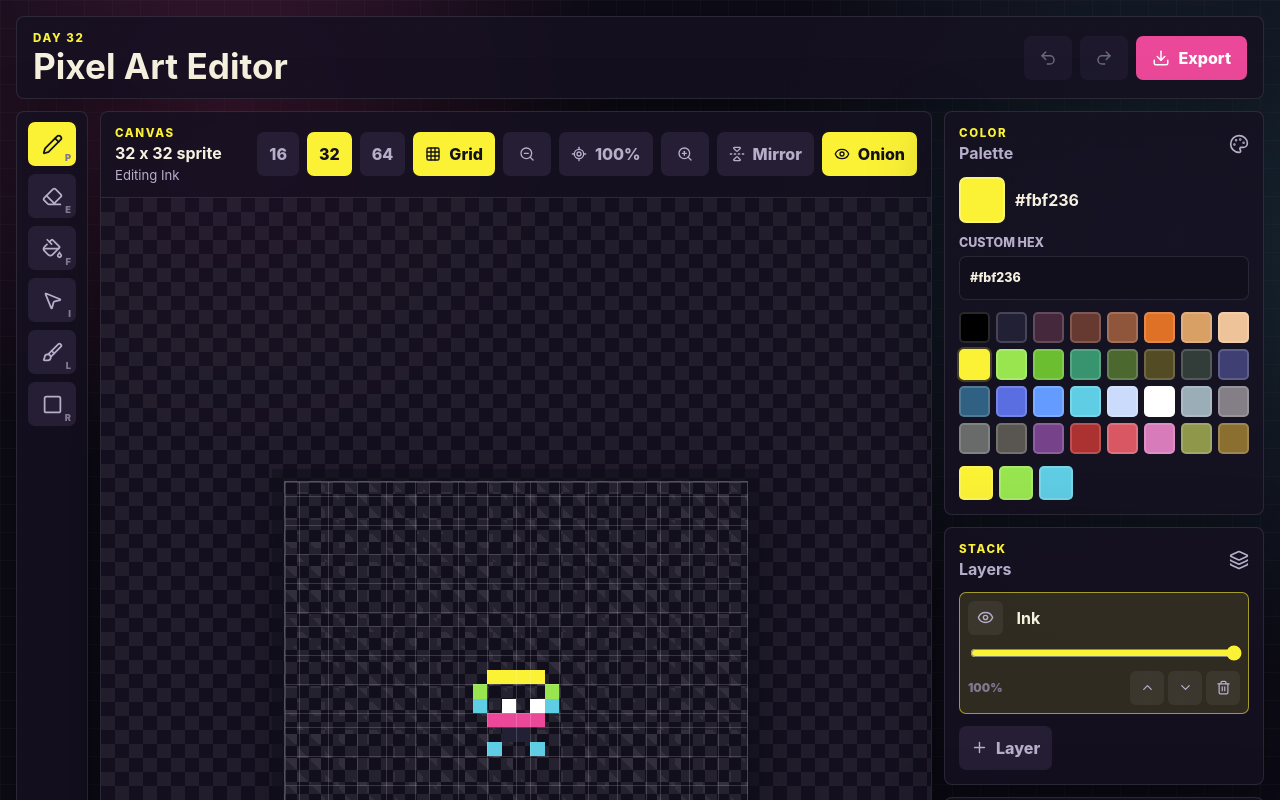
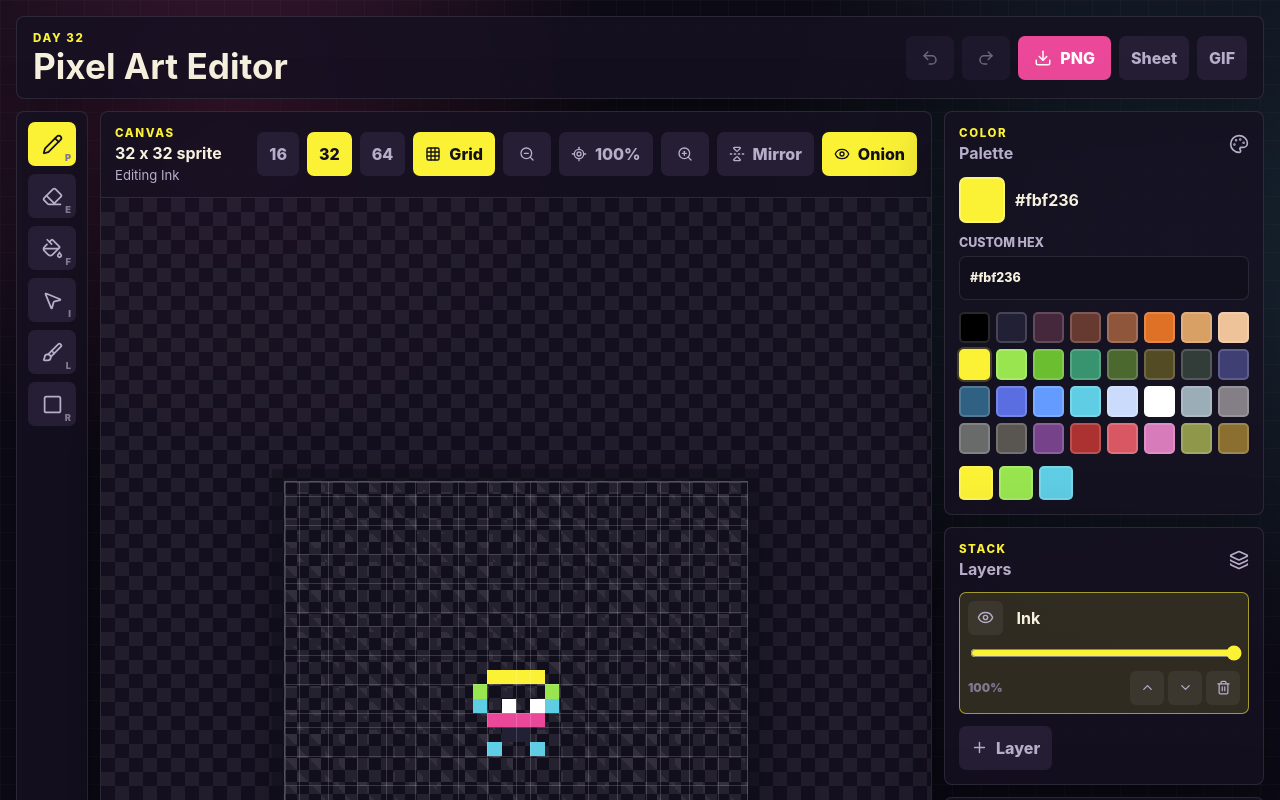
Before and after one commit to ShreeBohara/50-Days-of-Creative-Frontend, a React (Vite) app in the folder day-32-pixel-art-editor/: page / in a window 1280 px wide. Shown: the top 800 px of the page. Built offline with nearby package versions, Linux system fonts and the light colour scheme.

Commit message:
day-32: export — PNG, spritesheet, GIF downloads

```diff
--- a/day-32-pixel-art-editor/src/App.jsx
+++ b/day-32-pixel-art-editor/src/App.jsx
@@ -1,4 +1,5 @@
 import { useEffect, useMemo, useRef, useState } from 'react'
+import { GIFEncoder, applyPalette, quantize } from 'gifenc'
 import {
   Brush,
   ChevronDown,
@@ -316,6 +317,18 @@ function paintPixels(context, pixels, gridSize, opacity = 1) {
     context.fillRect(x * cellSize, y * cellSize, cellSize, cellSize)
   })
   context.restore()
+}
+
+function paintPixelsAtScale(context, pixels, gridSize, cellSize, offsetX = 0) {
+  context.imageSmoothingEnabled = false
+  pixels.forEach((color, index) => {
+    if (!color) return
+
+    const x = index % gridSize
+    const y = Math.floor(index / gridSize)
+    context.fillStyle = color
+    context.fillRect(offsetX + x * cellSize, y * cellSize, cellSize, cellSize)
+  })
 }
 
 function drawPixelCanvas(canvas, pixels, gridSize, showGrid, onionPixels = null) {
@@ -809,6 +822,82 @@ function App() {
     setPan({ x: 0, y: 0 })
   }
 
+  function createExportCanvas(frame, cellSize = 16) {
+    const exportCanvas = document.createElement('canvas')
+    exportCanvas.width = gridSize * cellSize
+    exportCanvas.height = gridSize * cellSize
+    const context = exportCanvas.getContext('2d')
+    context.clearRect(0, 0, exportCanvas.width, exportCanvas.height)
+    paintPixelsAtScale(context, composeLayers(frame, gridSize), gridSize, cellSize)
+    return exportCanvas
+  }
+
+  function downloadBlob(blob, filename) {
+    const url = URL.createObjectURL(blob)
+    const link = document.createElement('a')
+    link.href = url
+    link.download = filename
+    link.click()
+    URL.revokeObjectURL(url)
+  }
+
+  function savePng() {
+    createExportCanvas(currentFrame).toBlob((blob) => {
+      if (blob) downloadBlob(blob, `day-32-frame-${activeFrame + 1}.png`)
+    }, 'image/png')
+  }
+
+  function saveSpritesheet() {
+    const cellSize = 16
+    const frameSize = gridSize * cellSize
+    const sheetCanvas = document.createElement('canvas')
+    sheetCanvas.width = frameSize * frames.length
+    sheetCanvas.height = frameSize
+    const context = sheetCanvas.getContext('2d')
+
+    frames.forEach((frame, index) => {
+      paintPixelsAtScale(
+        context,
+        composeLayers(frame, gridSize),
+        gridSize,
+        cellSize,
+        index * frameSize,
+      )
+    })
+
+    sheetCanvas.toBlob((blob) => {
+      if (blob) downloadBlob(blob, 'day-32-spritesheet.png')
+    }, 'image/png')
+  }
+
+  function saveGif() {
+    const cellSize = gridSize === 64 ? 8 : 16
+    const gif = GIFEncoder()
+
+    frames.forEach((frame) => {
+      const frameCanvas = createExportCanvas(frame, cellSize)
+      const context = frameCanvas.getContext('2d')
+      const image = context.getImageData(0, 0, frameCanvas.width, frameCanvas.height)
+      const palette = quantize(image.data, 256, {
+        format: 'rgba4444',
+        oneBitAlpha: true,
+      })
+      const index = applyPalette(image.data, palette, 'rgba4444')
+      const transparentIndex = palette.findIndex((color) => color[3] === 0)
+
+      gif.writeFrame(index, frameCanvas.width, frameCanvas.height, {
+        palette,
+        delay: Math.round(1000 / fps),
+        repeat: 0,
+        transparent: transparentIndex >= 0,
+        transparentIndex: Math.max(transparentIndex, 0),
+      })
+    })
+
+    gif.finish()
+    downloadBlob(new Blob([gif.bytes()], { type: 'image/gif' }), 'day-32-animation.gif')
+  }
+
   return (
     <main className="editor-shell" aria-label="Pixel art editor">
       <header className="topbar">
@@ -837,9 +926,15 @@ function App() {
           >
             <Redo2 size={18} />
           </button>
-          <button type="button" className="primary-button">
+          <button type="button" className="primary-button" onClick={savePng}>
             <Download size={18} />
-            Export
+            PNG
+          </button>
+          <button type="button" className="secondary-button" onClick={saveSpritesheet}>
+            Sheet
+          </button>
+          <button type="button" className="secondary-button" onClick={saveGif}>
+            GIF
           </button>
         </div>
       </header>
```
